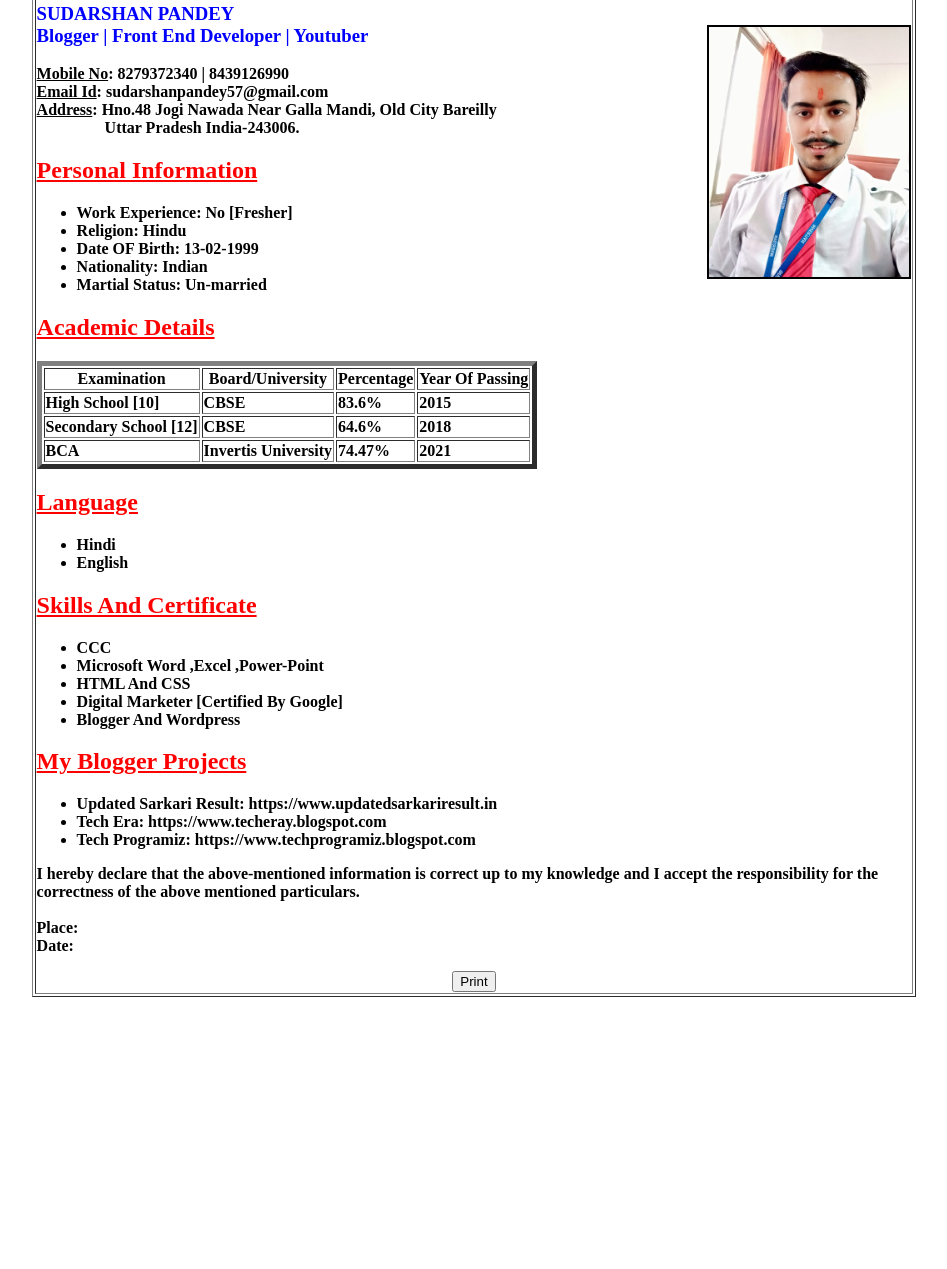
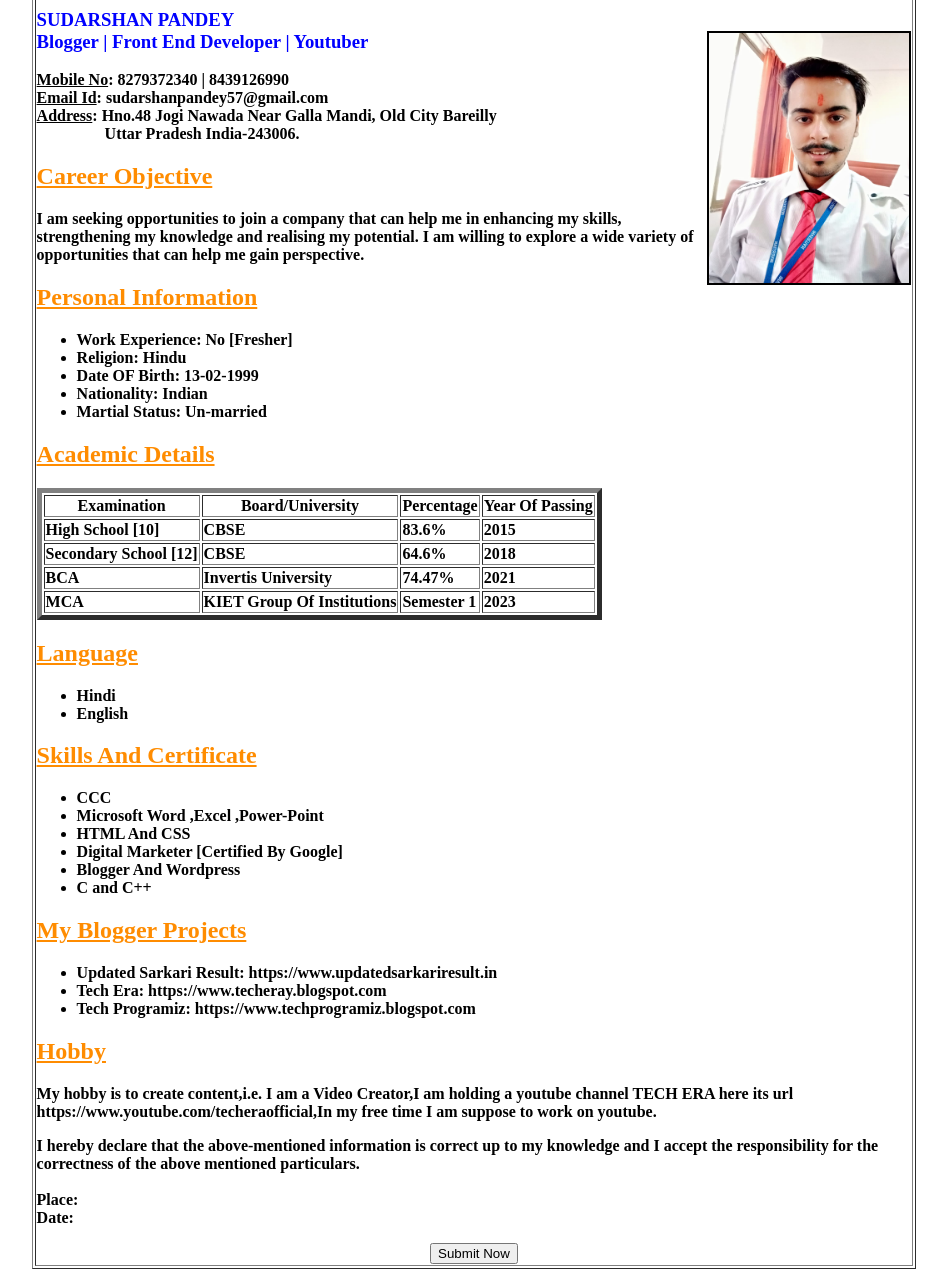
Before and after one commit to sudarshan57/Html_Resume, a plain HTML site: page index.html in a window 1280 px wide. Shown: the part 115-1384 px from the top of the page, without its empty margins (166-1113 px from the left). Before the commit the page ends 1120 px from the top, so only its background shows below. Drawn offline with Linux system fonts and the light colour scheme.

Commit message:
Update index.html

```diff
--- a/index.html
+++ b/index.html
@@ -5,13 +5,13 @@
     <meta http-equiv="X-UA-Compatible" content="IE=edge">
     <meta name="viewport" content="width=device-width, initial-scale=1.0">
     <title>RESUME  | SUDARSHAN PANDEY</title>
-    <link rel="shortcut icon" type="image/jpg" href="image.jpg">
+    <link rel="shortcut icon" type="image/jpg" href="image2.jpeg">
 </head>
 <body>
     <table border="1" align="center" width="70%">
     <tr>
         <th>
-            <h1 style=color:green><i><b><u>My Resume</u></b></i></h1>
+            <h1 style="color:rosybrown;font-family: Georgia, 'Times New Roman', Times, serif;"><i><b><u>My Resume</u></b></i></h1>
         </th>
     </tr>
     <tr>
@@ -25,7 +25,9 @@
     Old City Bareilly<br>&nbsp;&nbsp;&nbsp;&nbsp;&nbsp;&nbsp;
     &nbsp;&nbsp;&nbsp;&nbsp;&nbsp;&nbsp;&nbsp;&nbsp;&nbsp;&nbsp;Uttar Pradesh
     India-243006.</b>
-<h2 style=color:red><u>Personal Information</u></h2>
+    <h2 style=color:Darkorange><u>Career Objective</u></h2>
+    <p>I am seeking opportunities to join a company that can help me in enhancing my skills, strengthening my knowledge and realising my potential. I am willing to explore a wide variety of opportunities that can help me gain perspective.</p>
+<h2 style=color:Darkorange><u>Personal Information</u></h2>
     <ul>
         <li>
             <b>
@@ -53,7 +55,7 @@
             </b>
         </li>
     </ul>
-<h2 style=color:red><u>Academic Details</u></h2>
+<h2 style=color:darkorange><u>Academic Details</u></h2>
     <table border="5">
         <tr><th>
             Examination
@@ -108,8 +110,22 @@
                 2021
             </td>
         </tr>
+        <tr>
+            <td>
+               MCA
+            </td>
+            <td>
+               KIET Group Of Institutions
+            </td>
+            <td>
+                Semester 1
+            </td>
+            <td>
+                2023
+            </td>
+        </tr>
     </table>
-    <h2 style=color:red><u>Language</u></h2>
+    <h2 style=color:darkorange><u>Language</u></h2>
     <ul>
         <li>
             <b>
@@ -122,7 +138,7 @@
             </b>
         </li>
     </ul>
-   <h2 style=color:red><u>Skills And Certificate</u></h2>
+   <h2 style=color:Darkorange><u>Skills And Certificate</u></h2>
     <ul>
         <li>
             <b>
@@ -149,8 +165,13 @@
                 Blogger And Wordpress
             </b>
         </li>
+        <li>
+            <b>
+                C and C++
+            </b>
+        </li>
     </ul>
-    <h2 style=color:red><u>My Blogger Projects</u></h2>
+    <h2 style=color:Darkorange><u>My Blogger Projects</u></h2>
     <ul>
         <li>
             <b>
@@ -168,9 +189,11 @@
             </b>
         </li>
     </ul>
+   <h2 style=color:Darkorange><u>Hobby</u></h2>
+   <p>My hobby is to create content,i.e. I am a Video Creator,I am holding a youtube channel <b>TECH ERA</b> here its url https://www.youtube.com/techeraofficial,In my free time I am suppose to work on youtube.</p>
     <p><b>I hereby declare that the above-mentioned information is correct up to my knowledge and I accept the
         responsibility for the correctness of the above mentioned particulars.<br><br>Place:<br>Date:</b></p>
-       <center><button onclick="window.print()">Print</button></center>
+       <center><button>Submit Now</button></center>
     </th>
     </tr>
 </table>
```
